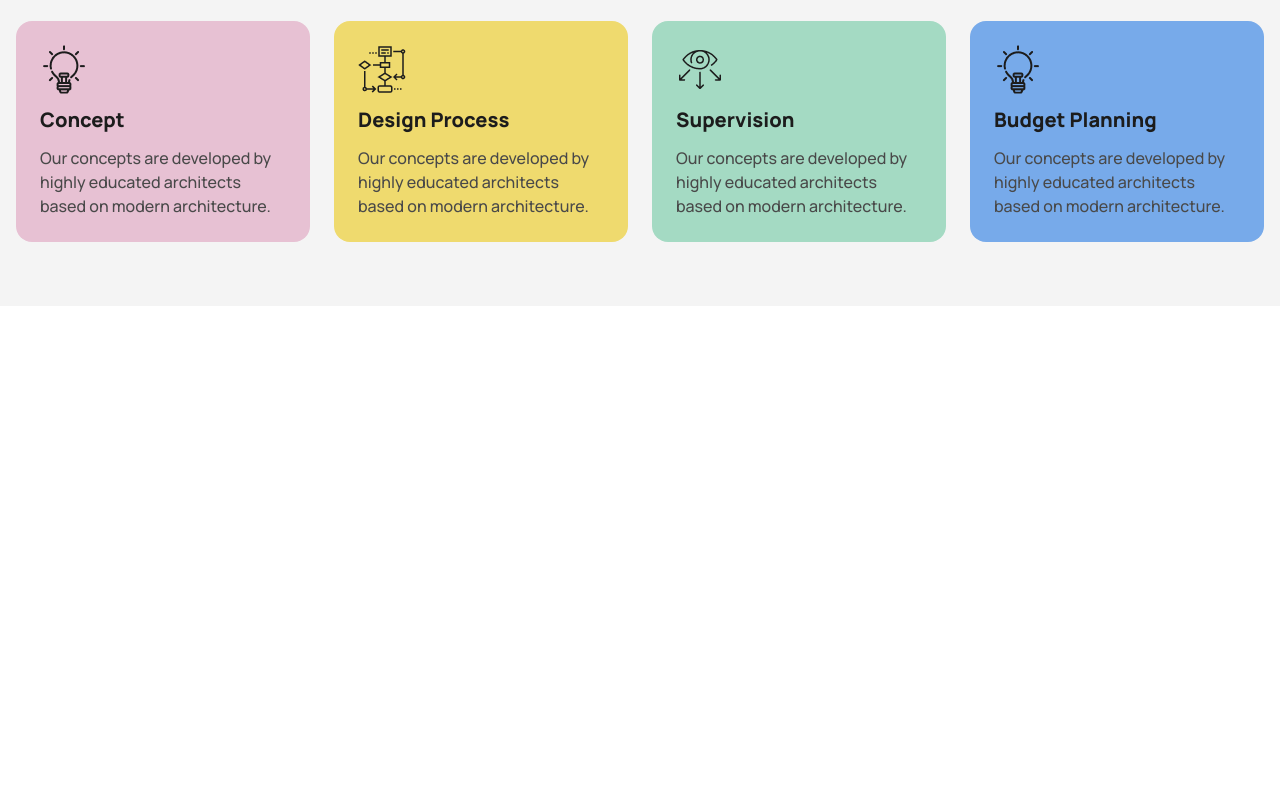
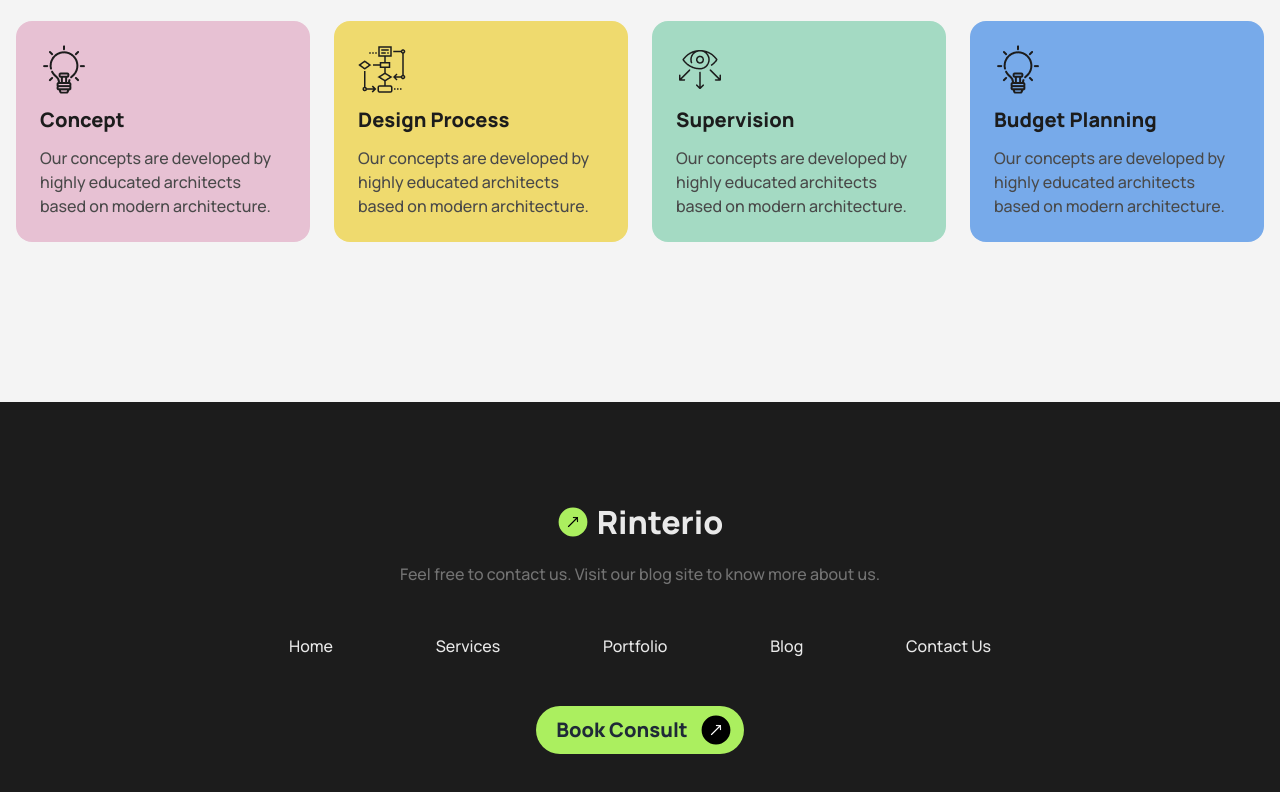
Before and after one commit to fhnsamin/assignment-3-repo, a plain HTML site: page index.html in a window 1280 px wide. Shown: the part 1866-2658 px from the top of the page. Before the commit the page ends 2268 px from the top, so only its background shows below. Drawn offline with nearby package versions, Linux system fonts and the light colour scheme.

Commit message:
Footer done :)

```diff
--- a/index.html
+++ b/index.html
@@ -45,13 +45,14 @@
   <!-- Full website with tailwind -->
 
   <body class="bg-[#f4f4f4]">
+    <!-- Header -->
     <header class="bg-gradient-to-b from-[#f4f4f4] to-white lg:pb-16">
       <!-- Navbar -->
       <nav class="container max-w-screen-xl px-2 py-4 mx-auto">
         <div class="navbar gap-4">
           <div class="navbar-start w-fit">
             <a
-              class="text-nowrap md:text-3xl flex items-center text-2xl font-extrabold cursor-pointer"
+              class="text-nowrap text-dark-2 md:text-3xl flex items-center text-2xl font-extrabold cursor-pointer"
               ><div
                 class="bg-primary size-8 flex items-center p-2 mr-2 scale-90 -rotate-45 rounded-full">
                 <img src="icons/arrow-black.png" alt="" />
@@ -125,10 +126,10 @@
       </section>
       <!-- Hero section ends -->
     </header>
-    <!--  -->
+    <!-- Header -->
 
     <main class="bg-[#f4f4f4]">
-      <!--  -->
+      <!---->
 
       <!-- About us section -->
       <section class="sm:my-20 lg:my-24 lg:pb-16 container max-w-screen-xl px-2 mx-auto my-8">
@@ -258,14 +259,52 @@
       </section>
       <!-- Work Process section -->
 
-      <!--  -->
+      <!---->
     </main>
 
-    <!--  -->
-    <footer></footer>
-    <!--  -->
+    <!-- Footer -->
+    <footer class="bg-[#1c1c1c] lg:py-[6rem] py-[4.5rem] mb-0 space-y-8 sm:space-y-12">
+      <!-- Logo and Text -->
+      <div class="px-6 space-y-4">
+        <a
+          class="text-nowrap w-min mx-auto text-[#e9e9e9] flex items-center text-[2rem] font-extrabold cursor-pointer"
+          ><div
+            class="bg-primary size-8 flex items-center p-2 mr-2 scale-90 -rotate-45 rounded-full">
+            <img src="icons/arrow-black.png" alt="" />
+          </div>
+          Rinterio</a
+        >
+        <p class="max-w-[500px] text-base font-medium text-[#737373] text-center mx-auto">
+          Feel free to contact us. Visit our blog site to know more about us.
+        </p>
+      </div>
 
-    <!--  -->
+      <!-- Links -->
+      <div class="max-w-[750px] mx-auto px-6">
+        <ul
+          class="flex items-center flex-col sm:flex-row justify-between text-[#e9e9e9] font-medium gap-8">
+          <li><a class="hover:underline cursor-pointer">Home</a></li>
+          <li><a class="hover:underline cursor-pointer">Services</a></li>
+          <li><a class="hover:underline cursor-pointer">Portfolio</a></li>
+          <li><a class="hover:underline cursor-pointer">Blog</a></li>
+          <li><a class="hover:underline cursor-pointer">Contact Us</a></li>
+        </ul>
+      </div>
+
+      <!-- Button -->
+      <div class="w-fit mx-auto">
+        <a
+          class="hover:scale-105 min-w-fit bg-primary flex items-center justify-between gap-3 py-2 pl-5 pr-1 text-xl font-extrabold transition rounded-full cursor-pointer"
+          >Book Consult
+          <span class="size-8 flex items-center p-2 mr-2 scale-90 -rotate-45 bg-black rounded-full"
+            ><img src="icons/arrow-white.png" alt="" class="inline"
+          /></span>
+        </a>
+      </div>
+    </footer>
+    <!-- Footer -->
+
+    <!---->
   </body>
 
   <!-- End of website and me-->
```
